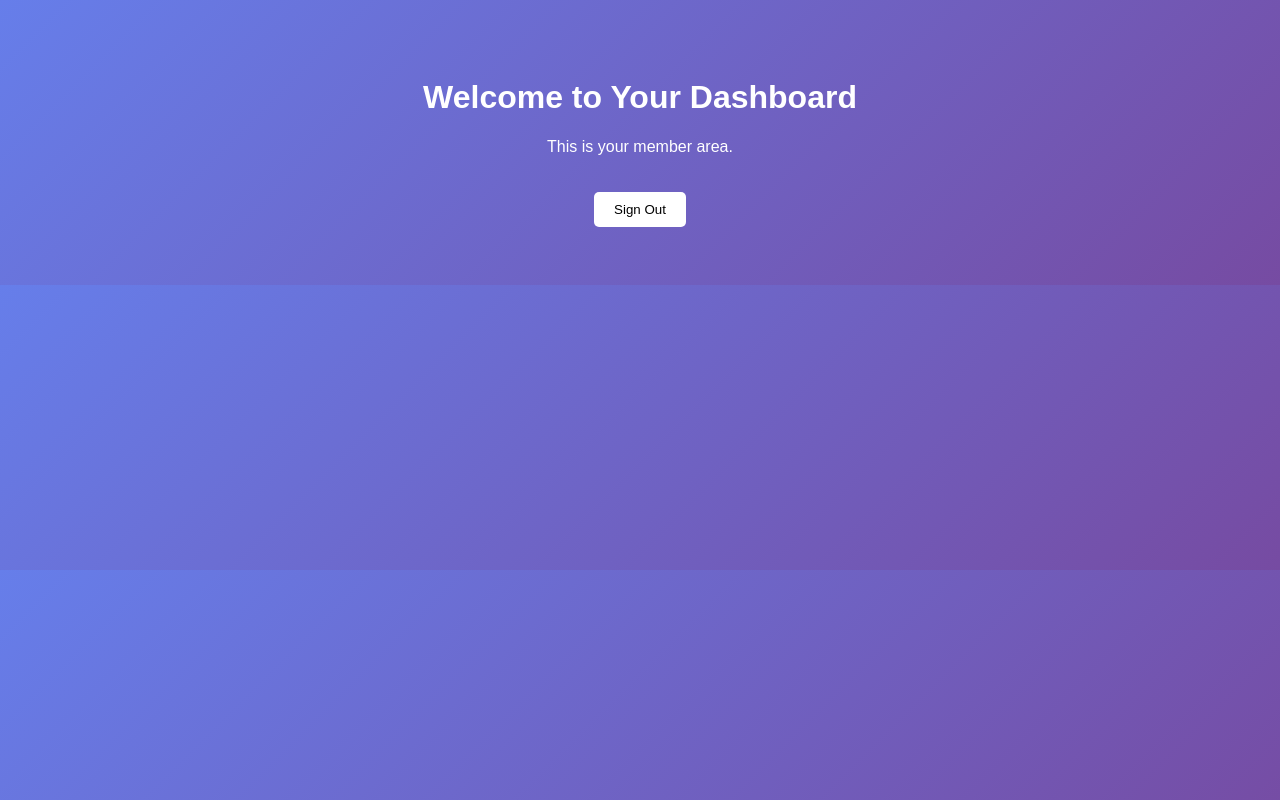
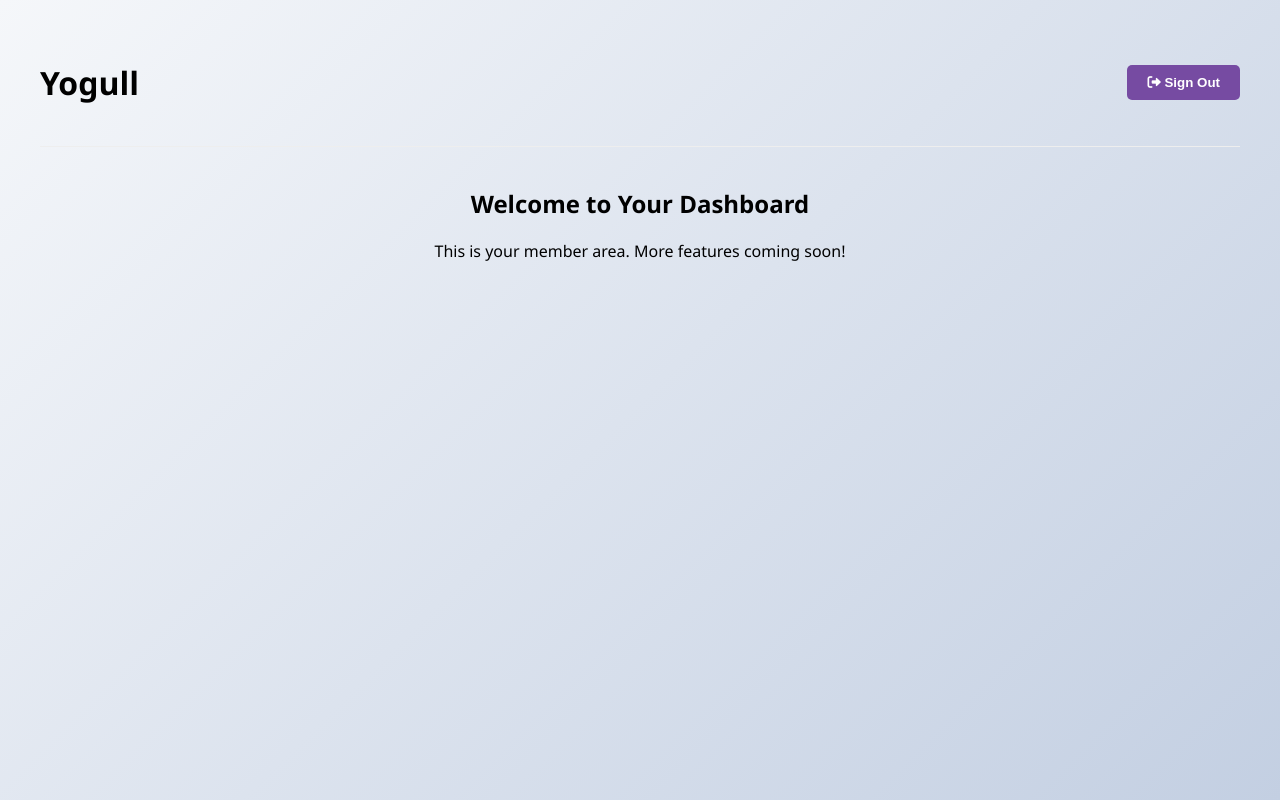
Before and after one commit to yogull/yogull-site, a plain HTML site: page dashboard.html in a window 1280 px wide. Drawn offline with Linux system fonts and the light colour scheme.

Commit message:
Update dashboard.html

```diff
--- a/dashboard.html
+++ b/dashboard.html
@@ -2,34 +2,64 @@
 <html>
 <head>
     <title>Yogull Dashboard</title>
+    <link rel="stylesheet" href="https://cdnjs.cloudflare.com/ajax/libs/font-awesome/6.0.0/css/all.min.css">
     <style>
         body {
-            font-family: Arial, sans-serif;
-            text-align: center;
-            padding: 50px;
-            background: linear-gradient(135deg, #667eea 0%, #764ba2 100%);
+            font-family: 'Segoe UI', Roboto, sans-serif;
+            background: linear-gradient(135deg, #f5f7fa 0%, #c3cfe2 100%);
+            margin: 0;
+            padding: 0;
+            min-height: 100vh;
+        }
+        .dashboard-container {
+            max-width: 1200px;
+            margin: 0 auto;
+            padding: 20px;
+        }
+        .header {
+            display: flex;
+            justify-content: space-between;
+            align-items: center;
+            padding: 20px 0;
+            border-bottom: 1px solid #eee;
+        }
+        .signout-btn {
+            background: #764ba2;
             color: white;
-        }
-        button {
-            background: white;
             border: none;
             padding: 10px 20px;
             border-radius: 5px;
             cursor: pointer;
-            margin-top: 20px;
+            font-weight: bold;
+        }
+        .welcome-message {
+            margin: 40px 0;
+            text-align: center;
         }
     </style>
 </head>
 <body>
-    <h1>Welcome to Your Dashboard</h1>
-    <p>This is your member area.</p>
-    <button onclick="logout()">Sign Out</button>
+    <div class="dashboard-container">
+        <div class="header">
+            <h1>Yogull</h1>
+            <button class="signout-btn" onclick="logout()">
+                <i class="fas fa-sign-out-alt"></i> Sign Out
+            </button>
+        </div>
 
-    <!-- Add Firebase SDK -->
+        <div class="welcome-message">
+            <h2>Welcome to Your Dashboard</h2>
+            <p>This is your member area. More features coming soon!</p>
+        </div>
+
+        <!-- You can add more sections here later -->
+    </div>
+
+    <!-- Firebase -->
     <script src="https://www.gstatic.com/firebasejs/9.22.2/firebase-app-compat.js"></script>
     <script src="https://www.gstatic.com/firebasejs/9.22.2/firebase-auth-compat.js"></script>
     <script>
-        // Initialize Firebase (same as in index.html)
+        // Initialize Firebase (must match your index.html)
         const firebaseConfig = {
             apiKey: "AIzaSyAxHlbxOi8qJg8LjrglHZgxZ7qliqg-njI",
             authDomain: "gohealme-9bdf0.firebaseapp.com",
```
